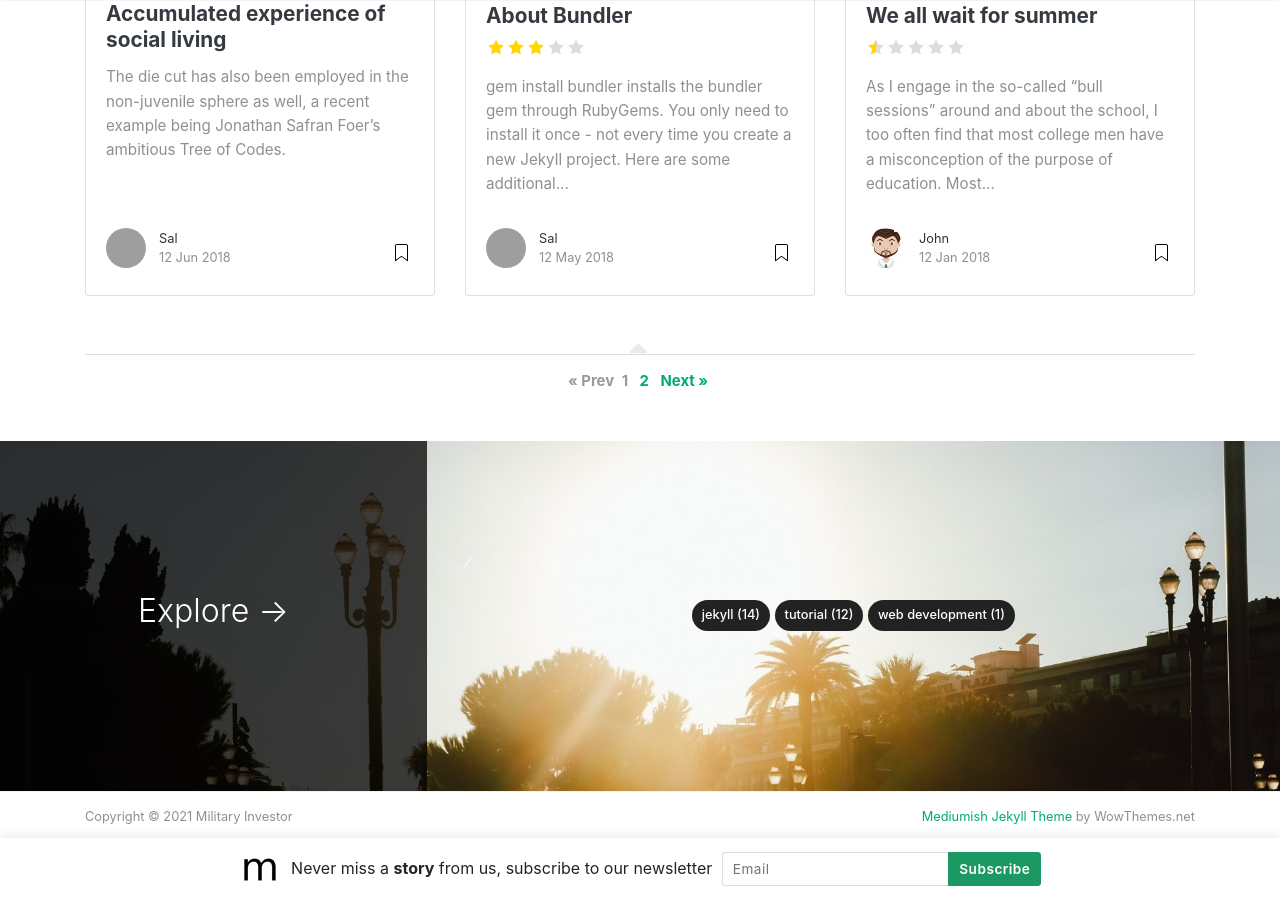
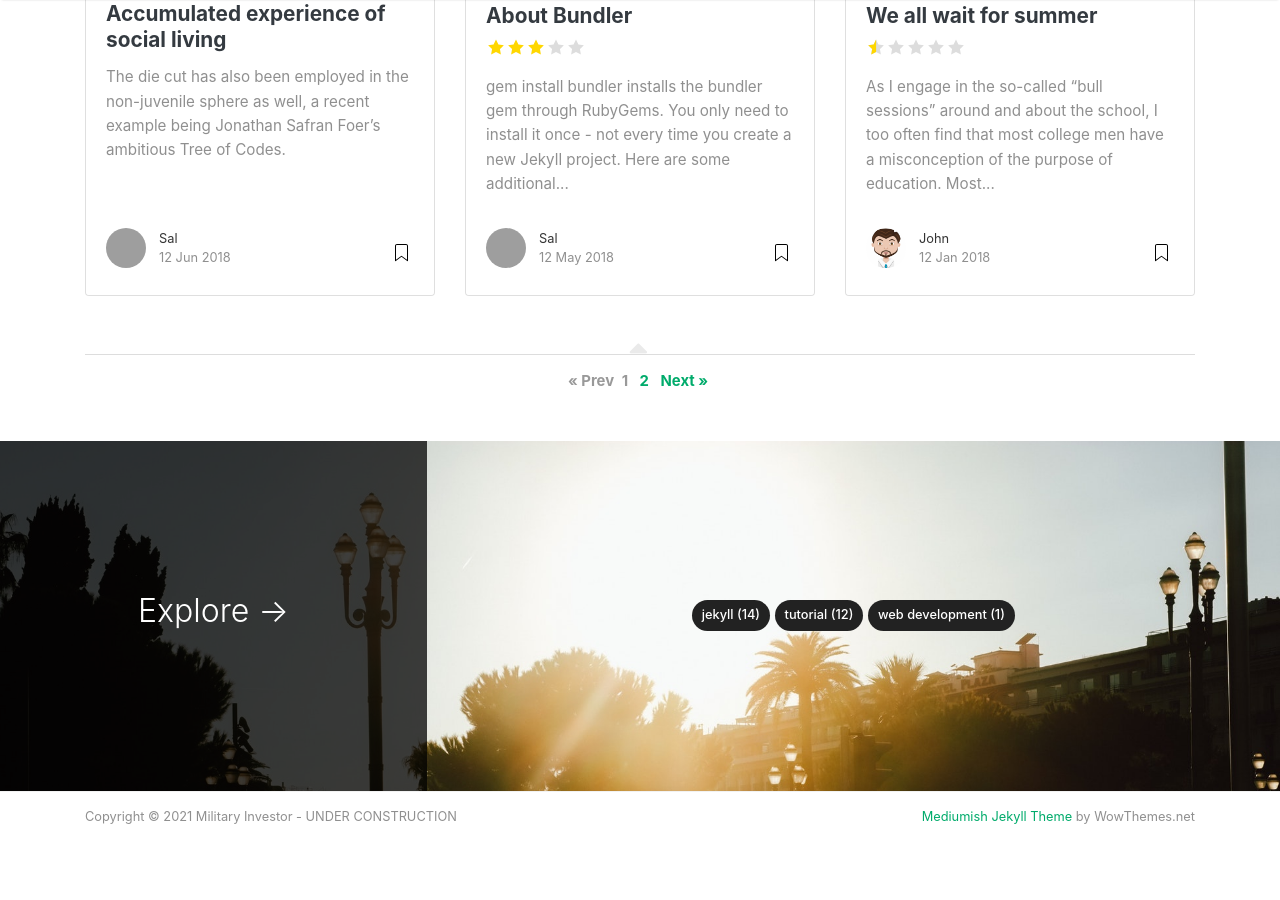
Before and after one commit to militaryinvestor/militaryinvestor.github.io, a Jekyll site: the page built from index.html, in a window 1280 px wide and 900 px high, scrolled down 1540 px. Built offline with Jekyll 4.4.1, drawn with Linux system fonts in a browser that asks for light colours; nearby versions of some CDN libraries; the list of posts is cut into pages by our own code; some of the changed text lies outside the part shown; grey boxes are pictures that could not be loaded.

Commit message:
Update _config.yml

```diff
--- a/_config.yml
+++ b/_config.yml
@@ -1,5 +1,5 @@
 # Site
-name: "Military Investor"
+name: "Military Investor - UNDER CONSTRUCTION"
 title: "Investing Education Specifically for Military Members and Veterans"
 description: "Investing Education specifically for military members and veterans"
 logo: 'assets/images/logo.png'
@@ -8,7 +8,7 @@ baseurl: /
 #baseurl: /mediumish-theme-jekyll
 google_analytics: 'UA-46278016-1'
 disqus: 'demowebsite'
-mailchimp-list: 'https://wowthemes.us11.list-manage.com/subscribe/post?u=8aeb20a530e124561927d3bd8&amp;id=8c3d2d214b'
+#mailchimp-list: 'https://wowthemes.us11.list-manage.com/subscribe/post?u=8aeb20a530e124561927d3bd8&amp;id=8c3d2d214b'
 include: ["_pages"]
 permalink: /:title/
 
@@ -18,7 +18,7 @@ authors:
     name: Ken
     display_name: Ken
     gravatar: e56154546cf4be74e393c62d1ae9f9d4
-    email: ken@militaryinvestor.org
+    #email: ken@militaryinvestor.org
     web: https://militaryinvestor.org
     description: "Author of the Military Investor Blog and avid investing nerd."
   sal:
```
